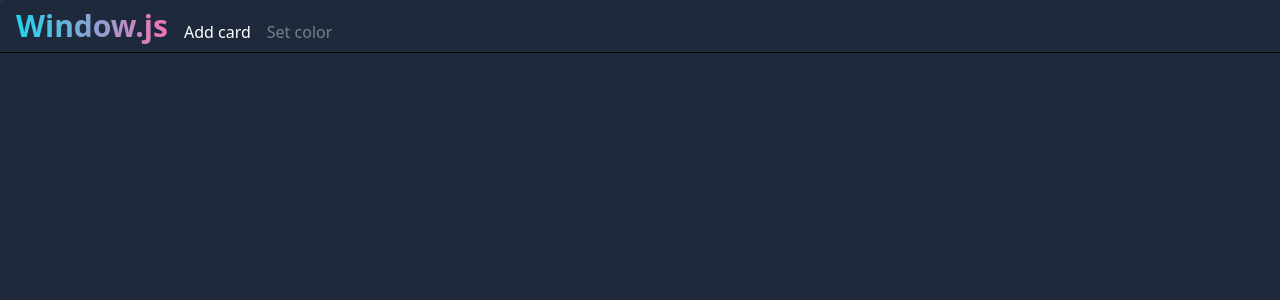
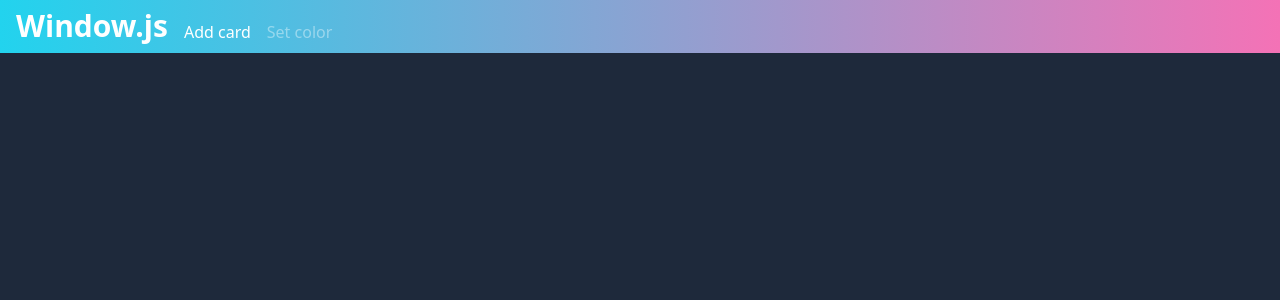
Before and after one commit to doongeon/window-js, a React (Vite) app: page / in a window 1280 px wide. Shown: the top 300 px of the page. Built offline with nearby package versions, Linux system fonts and the light colour scheme.

Commit message:
fix: Square class constructor parameter defualt value

```diff
--- a/src/App.tsx
+++ b/src/App.tsx
@@ -71,7 +71,7 @@ function App() {
 
       updateCardPosition({
         selection,
-        oldPositionMap: startPositionMap,
+        startPositionMap,
         mouseStartPosition: mousePosition,
         mousePosition: { x: e.pageX, y: e.pageY },
       });
@@ -127,10 +127,8 @@ function App() {
 
   return (
     <>
-      <nav className="py-2 px-4 fixed top-0 left-0 z-10 w-full flex items-end justify-start gap-4 text-white border-b border-black">
-        <h1 className="text-3xl bg-clip-text text-transparent bg-gradient-to-r from-cyan-400 to-pink-400 font-bold">
-          Window.js
-        </h1>
+      <nav className="py-2 px-4 fixed top-0 left-0 z-10 w-full flex items-end justify-start gap-4 text-white border-b bg-gradient-to-r from-cyan-400 to-pink-400 border-transparent">
+        <h1 className="text-3xl bg-clip-text font-bold">Window.js</h1>
         <button onClick={handleCardAdd}>Add card</button>
         <ColorBtn
           isSelectedItems={selection.length > 0}
--- a/src/model/use-card-map.ts
+++ b/src/model/use-card-map.ts
@@ -28,23 +28,23 @@ export default function useCardMap() {
 
   function updatePosition({
     selection,
-    oldPositionMap,
+    startPositionMap,
     mouseStartPosition,
     mousePosition,
   }: {
     selection: number[];
-    oldPositionMap: { [key: number]: Position };
+    startPositionMap: { [key: number]: Position };
     mouseStartPosition: Position;
     mousePosition: Position;
   }) {
     setCardMap((prev) => {
       const newCardMap = { ...prev };
       selection.forEach((cardId) => {
-        if (!oldPositionMap[cardId]) return;
+        if (!startPositionMap[cardId]) return;
         newCardMap[cardId].position.x =
-          oldPositionMap[cardId].x + mousePosition.x - mouseStartPosition.x;
+          startPositionMap[cardId].x + mousePosition.x - mouseStartPosition.x;
         newCardMap[cardId].position.y =
-          oldPositionMap[cardId].y + mousePosition.y - mouseStartPosition.y;
+          startPositionMap[cardId].y + mousePosition.y - mouseStartPosition.y;
       });
       return newCardMap;
     });
--- a/src/types/square.ts
+++ b/src/types/square.ts
@@ -15,10 +15,10 @@ export class Square {
     color = "transparent",
   }: {
     id: number;
-    position: Position;
-    size: { width: number; height: number };
-    isSelected: boolean;
-    color: string;
+    position?: Position;
+    size?: { width: number; height: number };
+    isSelected?: boolean;
+    color?: string;
   }) {
     this.id = id;
     this.position = position;
```
